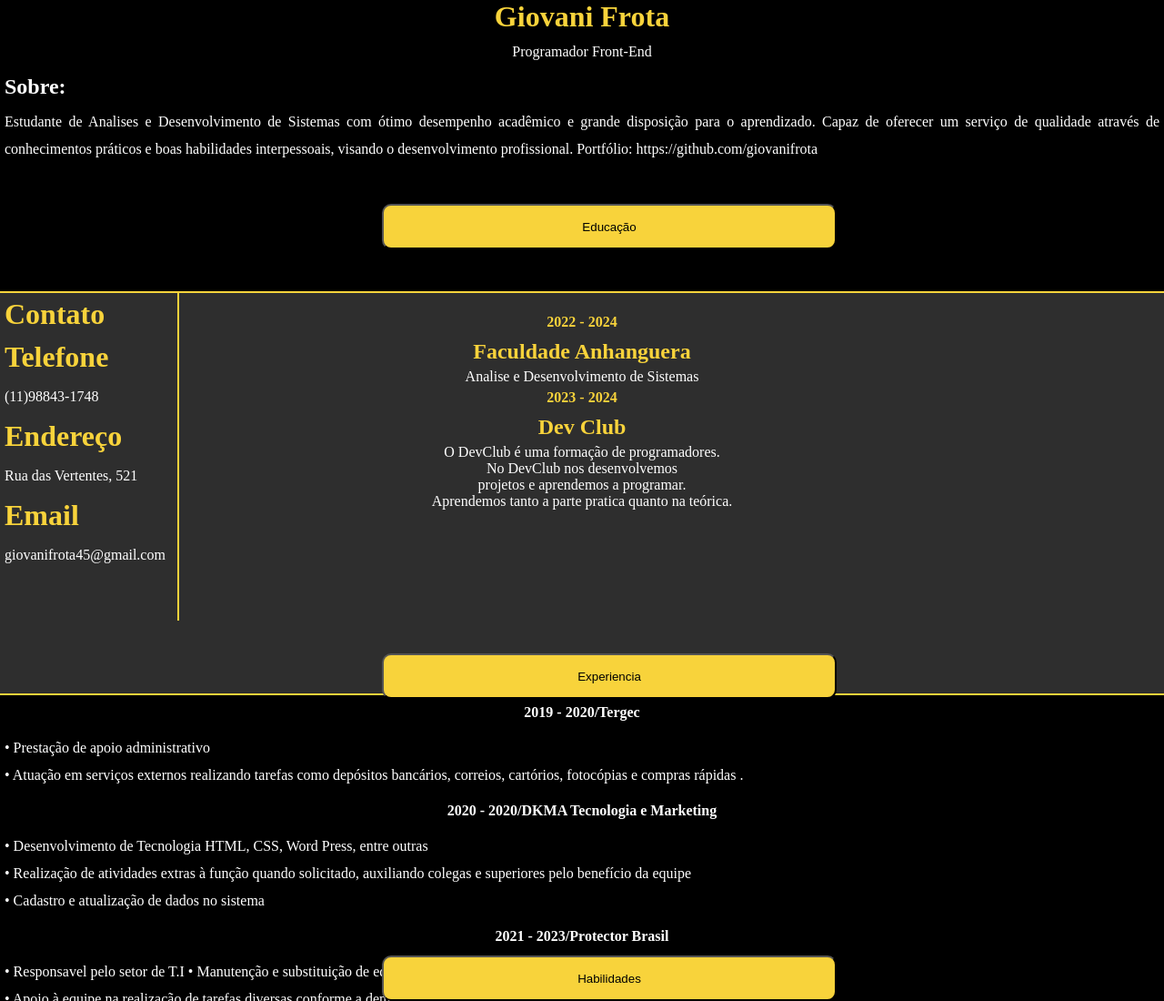
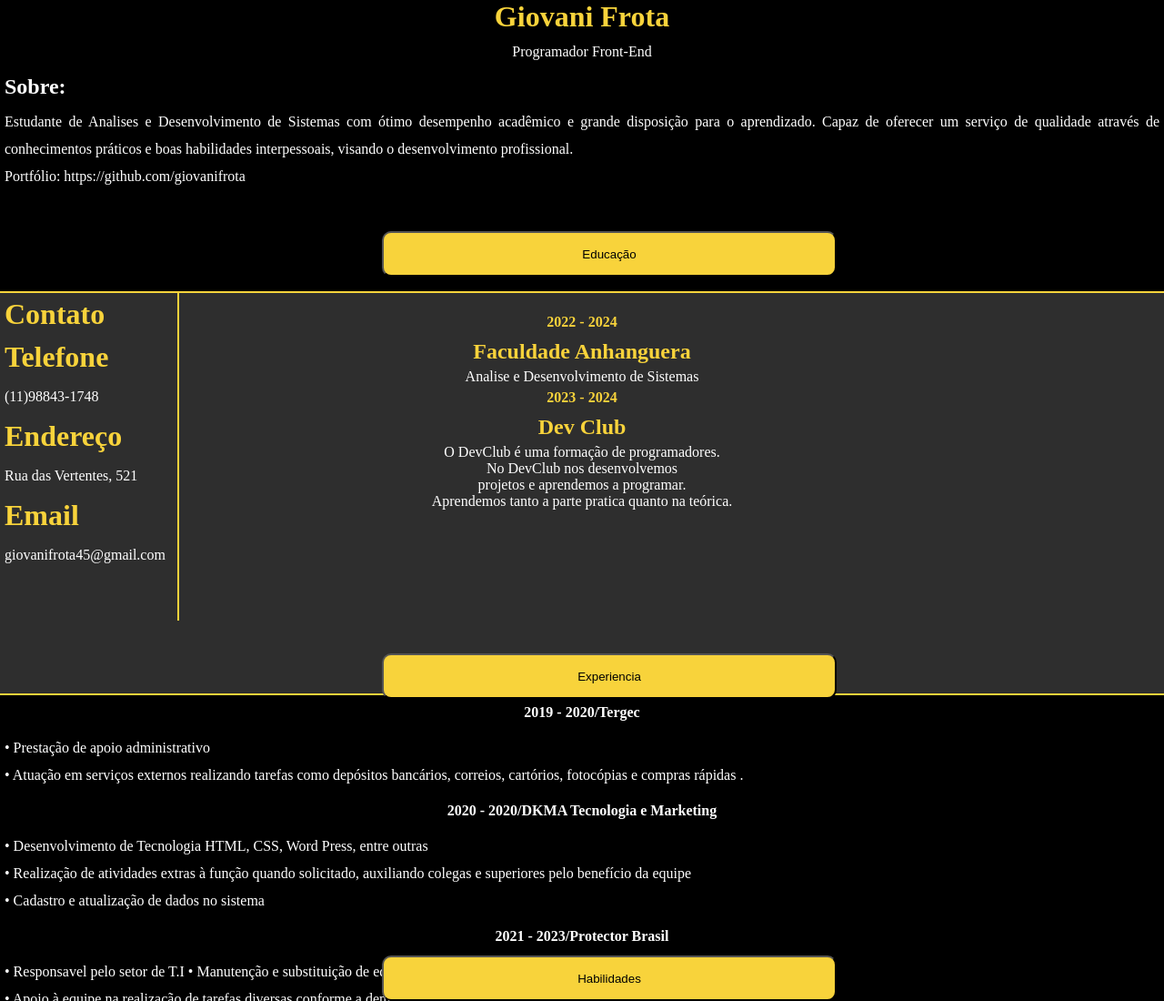
Before and after one commit to giovanifrota/curriculo-giovani, a plain HTML site: page index.html in a window 1280 px wide. Shown: the top 1100 px of the page at 91% size. Drawn offline with Linux system fonts and the light colour scheme.

Commit message:
arrumando o portifolio do sobre

```diff
--- a/index.html
+++ b/index.html
@@ -13,7 +13,7 @@
             <h1>Giovani Frota</h1>
             <p class="paragrafo-central">Programador Front-End</p>
             <h2 class="esquerda">Sobre:</h2>
-            <p>Estudante de Analises e Desenvolvimento de Sistemas com ótimo desempenho acadêmico e grande disposição para o aprendizado. Capaz de oferecer um serviço de qualidade através de conhecimentos práticos e boas habilidades interpessoais, visando o desenvolvimento profissional.
+            <p>Estudante de Analises e Desenvolvimento de Sistemas com ótimo desempenho acadêmico e grande disposição para o aprendizado. Capaz de oferecer um serviço de qualidade através de conhecimentos práticos e boas habilidades interpessoais, visando o desenvolvimento profissional.<br>
             Portfólio:
             https://github.com/giovanifrota</p>
             <button class="primeiro-botao">Educação</button>
```
